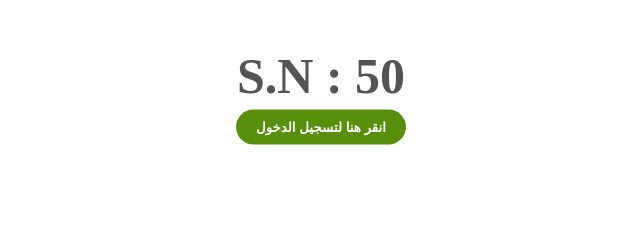
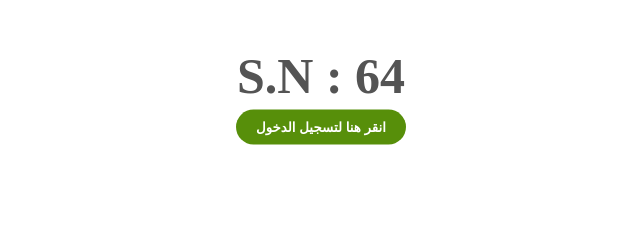
Before and after one commit to ALEmadTransport/account_64, a plain HTML site: page index.html in a window 1280 px wide. Shown: the part 273-513 px from the top of the page, 319-959 px from the left. Drawn offline with Linux system fonts and the light colour scheme.

Commit message:
Update index.html

```diff
--- a/index.html
+++ b/index.html
@@ -49,7 +49,7 @@
 
 <body>
     <img src="background.png" alt="">
-    <span class="sn-label">S.N : 50</span>
+    <span class="sn-label">S.N : 64</span>
     <br>
     <br>
     <br>
```
